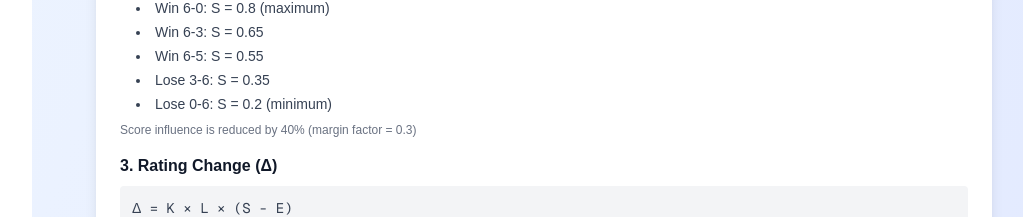
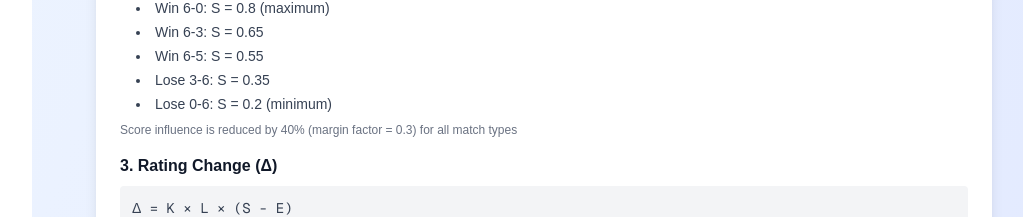
Before and after one commit to MogilevichDmitry/top-padla, a Next.js app in the folder web/: page /help in a window 1280 px wide. Shown: the part 1138-1355 px from the top of the page, without its empty margins (224-1247 px from the left). Built offline with nearby package versions, Linux system fonts and the light colour scheme.

Commit message:
Update help page formula description

```diff
--- a/web/app/help/page.tsx
+++ b/web/app/help/page.tsx
@@ -138,7 +138,7 @@ export default function HelpPage() {
                   <li>Lose 0-6: S = 0.2 (minimum)</li>
                 </ul>
                 <p className="text-xs text-gray-500 mt-2">
-                  Score influence is reduced by 40% (margin factor = 0.3)
+                  Score influence is reduced by 40% (margin factor = 0.3) for all match types
                 </p>
               </div>
 
```
